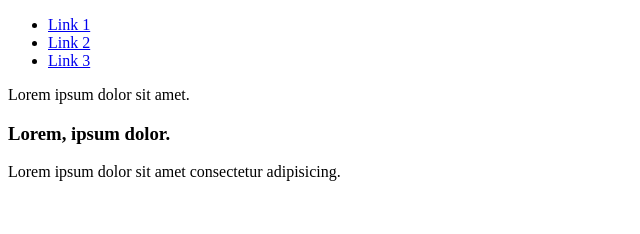
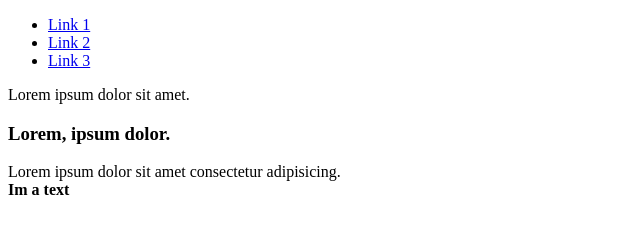
Before and after one commit to JoaquinDev542/DOM-JS, a plain HTML site: page Traversing/index.html in a window 1280 px wide. Shown: the full height of the page, 0-640 px from the left. Drawn offline with Linux system fonts and the light colour scheme.

Commit message:
infoUpload

```diff
--- a/Traversing/index.html
+++ b/Traversing/index.html
@@ -21,6 +21,12 @@
         <span class="sibling">Lorem ipsum dolor sit amet consectetur adipisicing.</span>
     </section>
 
+    <div class="myDiv">
+        <span class="mySpan">
+            <strong class="myStrong">Im a text</strong>
+        </span>
+    </div>
+
 
 
     <script src="main.js"></script>
--- a/Traversing/main.js
+++ b/Traversing/main.js
@@ -7,5 +7,9 @@
 // console.log($sibling2.previousElementSibling);
 //<span class="sibling">Lorem ipsum dolor sit amet consectetur adipisicing.</span>
 
-const $parent = document.querySelector(".parent");
-console.log($parent.parentElement);
+// const $parent = document.querySelector(".parent");
+// console.log($parent.parentElement);
+
+
+const $myStrong = document.querySelector(".myStrong");
+console.log($myStrong.closest("div"));
```
Also changed, not shown: 1 other file.
